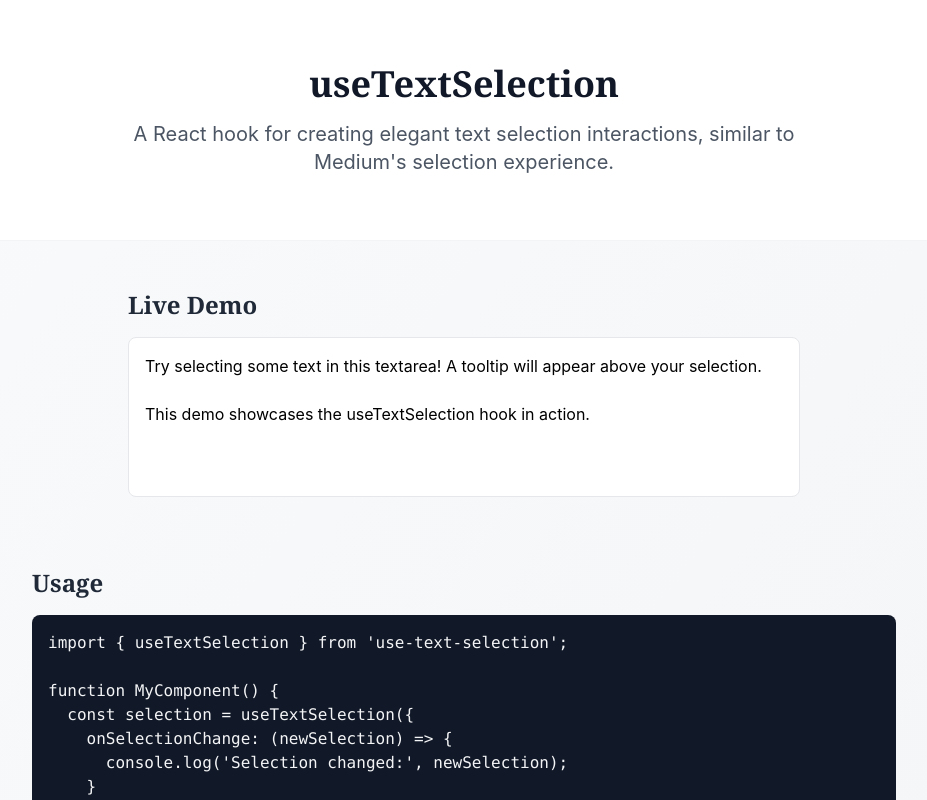
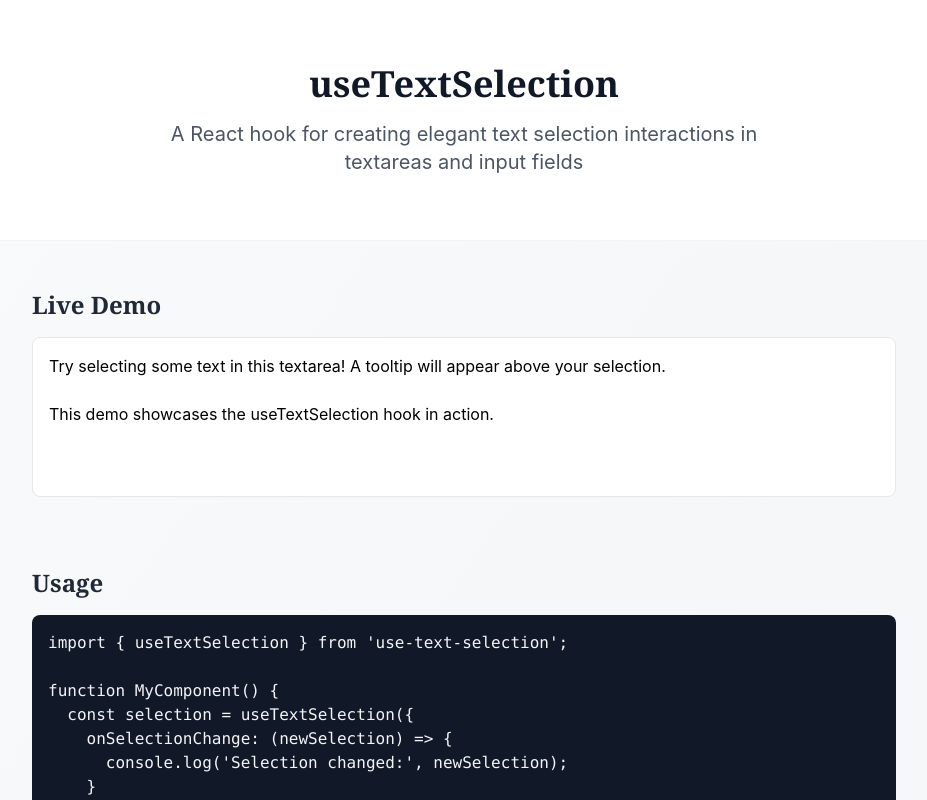
Before and after one commit to shvvffle/use-text-selection, a React (Vite) app: page / in a window 1280 px wide. Shown: the top 800 px of the page, without its empty margins (176-1103 px from the left). Built offline with nearby package versions, Linux system fonts and the light colour scheme.

Commit message:
refactor: Adjusted readme and text

```diff
--- a/src/components/Demo.tsx
+++ b/src/components/Demo.tsx
@@ -10,7 +10,7 @@ export function Demo() {
   const selection = useTextSelection();
 
   return (
-    <section className="relative max-w-2xl mx-auto">
+    <section className="relative">
       <h2 className="text-2xl font-semibold text-gray-800 mb-4 font-serif">
         Live Demo
       </h2>
@@ -21,7 +21,6 @@ export function Demo() {
           className="w-full h-40 p-4 rounded-lg border border-gray-200 focus:border-blue-500 focus:ring-2 focus:ring-blue-100 outline-none resize-none"
           placeholder="Try selecting some text..."
         />
-
         {selection.isSelected && selection.position && (
           <div
             className="fixed bg-white shadow-lg rounded-lg p-1.5 flex gap-1.5 transform -translate-y-full animate-fade-in"
--- a/src/components/Hero.tsx
+++ b/src/components/Hero.tsx
@@ -6,7 +6,7 @@ export function Hero() {
           useTextSelection
         </h1>
         <p className="text-xl text-gray-600 max-w-2xl mx-auto">
-          A React hook for creating elegant text selection interactions, similar to Medium's selection experience.
+        A React hook for creating elegant text selection interactions in textareas and input fields
         </p>
       </div>
     </header>
--- a/src/hooks/useTextSelection.ts
+++ b/src/hooks/useTextSelection.ts
@@ -20,7 +20,7 @@ interface UseTextSelectionOptions {
   offsetTop?: number;
 }
 
-const useTextSelection = (options: UseTextSelectionOptions): TextSelection => {
+const useTextSelection = (options?: UseTextSelectionOptions): TextSelection => {
   const [selection, setSelection] = useState<TextSelection>({
     selectedText: null,
     position: null,
```
Also changed, not shown: 1 other file (tests, documents, lock files or other folders).
